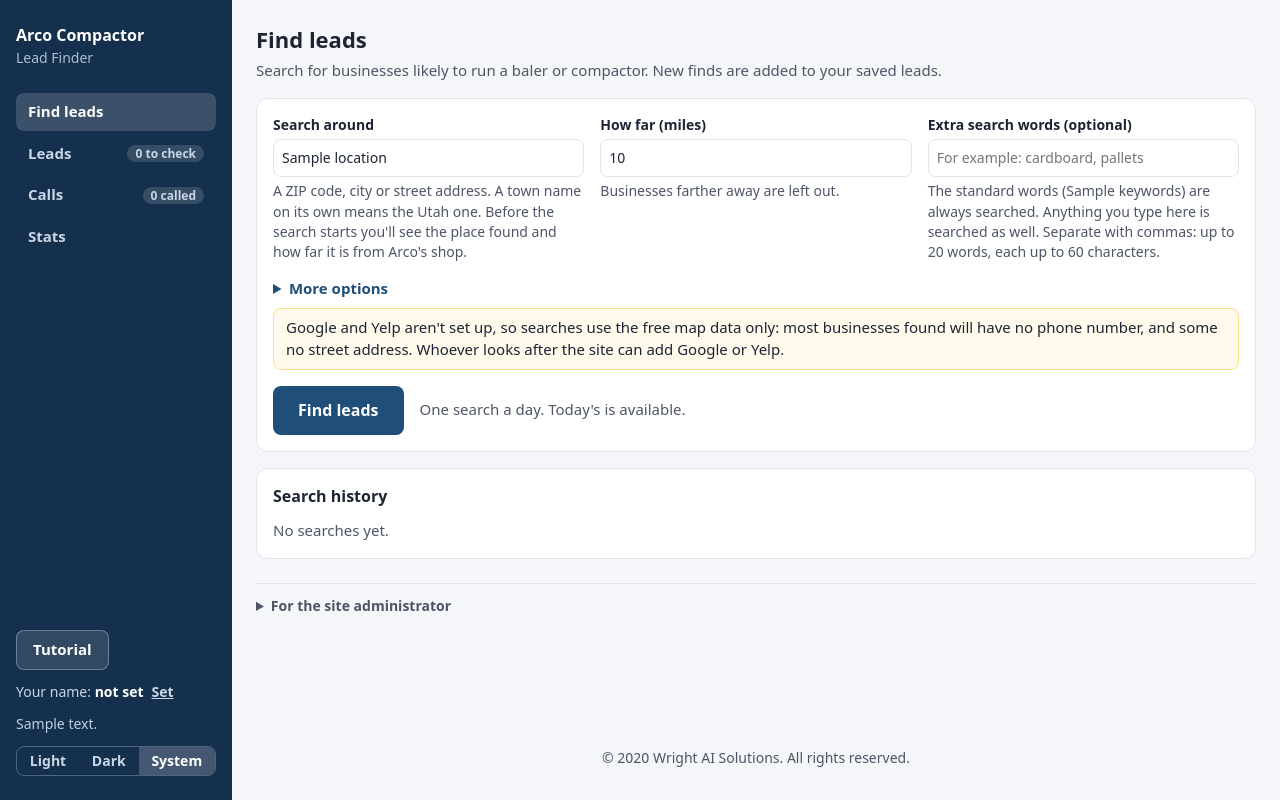
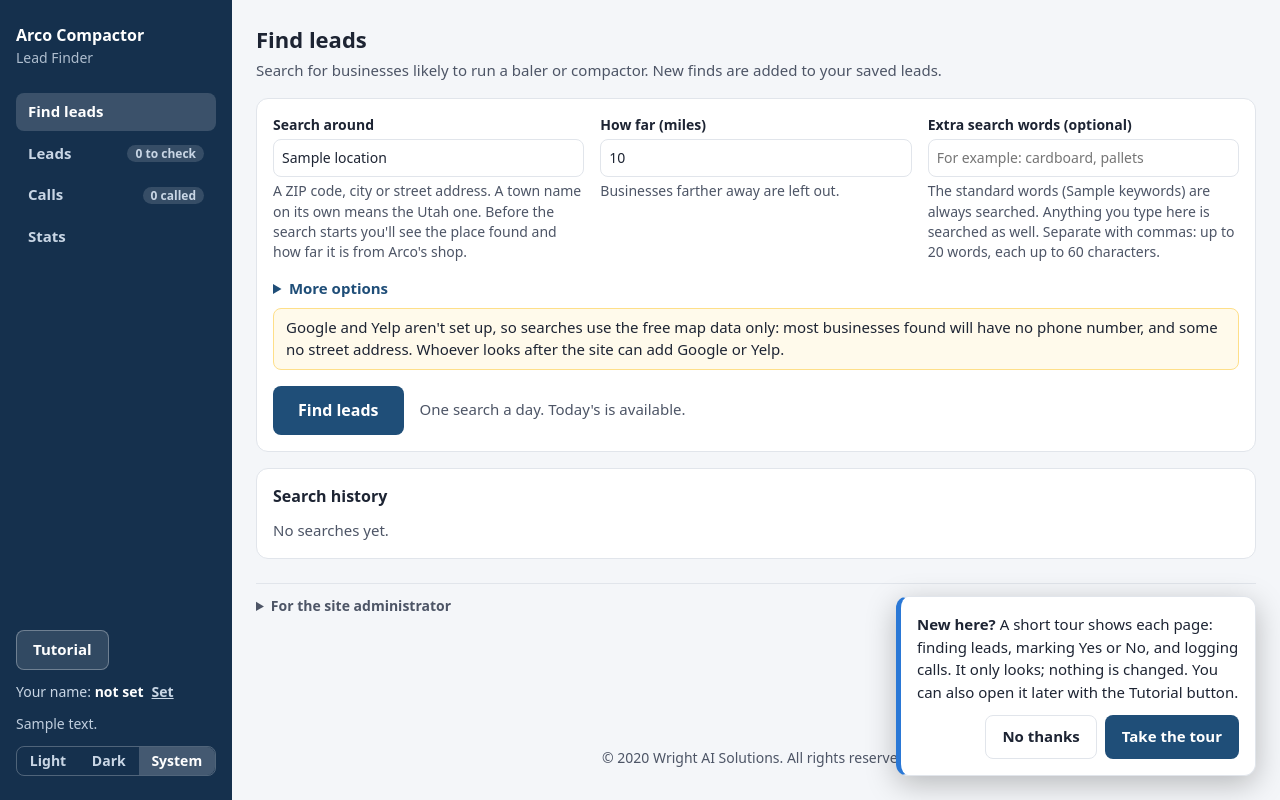
Before and after one commit to thomaswright03/Compactor-Lead-List-Generator, a Flask app: template leadgen/templates/index.html in a window 1280 px wide. Run offline with Flask 3, Linux system fonts and the light colour scheme; the template is opened without the code that fills it: most values are stand-ins (such as "Sample title", 1, 10 or a date in 2020); data that the repository does not hold is empty; parts of the project's set-up code (start-up, migrations or seed data) failed here and were passed over; some libraries are stand-ins or nearby versions.

Commit message:
Tutorial: offered once on a browser's first visit
A small note in the corner asks "New here?" with Take the tour and No thanks.
Taken or turned down, it is remembered in the browser and not offered again;
the Tutorial button still opens the tour at any time.

Co-Authored-By: Claude Opus 5.5 (1M context) <noreply@anthropic.com>
Claude-Session: https://claude.ai/code/session_01HiKhvqGtA52YCivuxeehYB

```diff
--- a/leadgen/static/app.css
+++ b/leadgen/static/app.css
@@ -458,6 +458,14 @@ dialog::backdrop { background:var(--backdrop); }
 .tour-nav { display:flex; gap:var(--sp-2); }
 .tour-actions button { min-height:44px; }
 @media (prefers-reduced-motion: reduce) { .tour-spot, .tour-box { transition:none; } }
+/* The first visit's offer of the tour: a note in the bottom corner (along the bottom on a phone). */
+.tour-offer { position:fixed; z-index:45; right:var(--sp-5); bottom:var(--sp-5); width:min(360px, calc(100vw - 2 * var(--sp-4)));
+              background:var(--card); color:var(--ink); border:1px solid var(--line); border-left:5px solid var(--accent-2);
+              border-radius:var(--r-md, 10px); padding:var(--sp-4); box-shadow:0 8px 30px rgba(0,0,0,.25); }
+.tour-offer p { margin:0 0 var(--sp-3); line-height:1.5; }
+.tour-offer-actions { display:flex; justify-content:flex-end; gap:var(--sp-2); flex-wrap:wrap; }
+.tour-offer-actions button { min-height:44px; }
+@media (max-width: 600px) { .tour-offer { left:var(--sp-4); right:var(--sp-4); bottom:var(--sp-4); width:auto; } }
 /* The administrator's section is locked until its password is entered. */
 .admin-lock { display:flex; flex-direction:column; gap:var(--sp-3); }
 .admin-lock p { margin:0; }
--- a/leadgen/static/tour.js
+++ b/leadgen/static/tour.js
@@ -1,7 +1,8 @@
 /* The Lead Finder page, the tutorial: a step-by-step tour of every page, opened with the
-   Tutorial button in the sidebar (in Menu on phones). Each step switches to its page,
-   highlights one part of it and explains it. The tour only looks: it never clicks, marks,
-   calls or searches. Loaded after the six parts in core.js to start.js. */
+   Tutorial button in the sidebar (in Menu on phones), and offered once on a browser's first
+   visit. Each step switches to its page, highlights one part of it and explains it. The tour
+   only looks: it never clicks, marks, calls or searches. Loaded after the six parts in
+   core.js to start.js. */
 /** @type {TourStep[]} */
 const TOUR = [
   { page: "find", title: "Welcome to the Lead Finder",
@@ -119,6 +120,7 @@ function tourParts() {
 
 function startTour() {
   if (tour.i >= 0) return;
+  tourOffered(true);
   const { box, spot, shade, keys } = tourParts();
   tour.last = document.activeElement;
   // A step about something this site doesn't have (Yelp not set up) is left out.
@@ -200,4 +202,35 @@ function placeTour() {
   box.style.top = `${Math.min(Math.max(edge, y), vh - h - edge)}px`;
 }
 
+/* The first visit: a small note in a corner offers the tour. Taken or turned down, it isn't
+   offered again in this browser; the Tutorial button still opens the tour at any time. */
+const TOUR_OFFERED = "tour-offered";
+/** Whether this browser was offered the tour; with now = true, remember that it was.
+    @param {boolean} [now] @returns {boolean} */
+function tourOffered(now) {
+  const offer = document.querySelector(".tour-offer");
+  try {
+    if (now) { offer?.remove(); localStorage.setItem(TOUR_OFFERED, "1"); }
+    return !!localStorage.getItem(TOUR_OFFERED);
+  } catch (e) { return true; }      // a browser that keeps nothing would be asked on every visit
+}
+
+function offerTour() {
+  if (tourOffered()) return;
+  const offer = el("aside", undefined, "tour-offer");
+  offer.setAttribute("aria-labelledby", "tour-offer-title");
+  offer.innerHTML = '<p><strong id="tour-offer-title">New here?</strong> A short tour shows each page: ' +
+                    "finding leads, marking Yes or No, and logging calls. It only looks; nothing is changed. " +
+                    "You can also open it later with the Tutorial button.</p>" +
+                    '<div class="tour-offer-actions"><button type="button" class="quiet" id="tour-offer-no">' +
+                    'No thanks</button><button type="button" id="tour-offer-yes">Take the tour</button></div>';
+  document.body.append(offer);
+  $("tour-offer-yes").addEventListener("click", startTour);
+  $("tour-offer-no").addEventListener("click", () => {
+    tourOffered(true);
+    if (tourVisible($("tour-btn"))) $("tour-btn").focus();     // where the tour can be found later
+  });
+}
+
 $("tour-btn").addEventListener("click", startTour);
+offerTour();
```
Also changed, not shown: docs/developer-overview.md (+1 -1 lines), docs/sales-guide.md (+4 -2 lines), tests/test_browser.py (+41 -2 lines).
